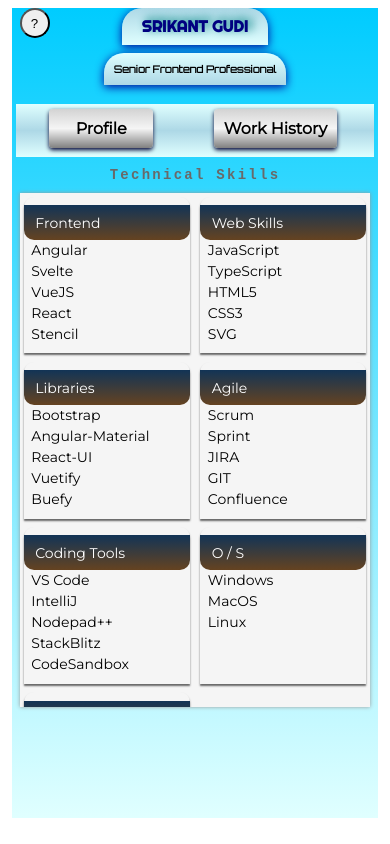
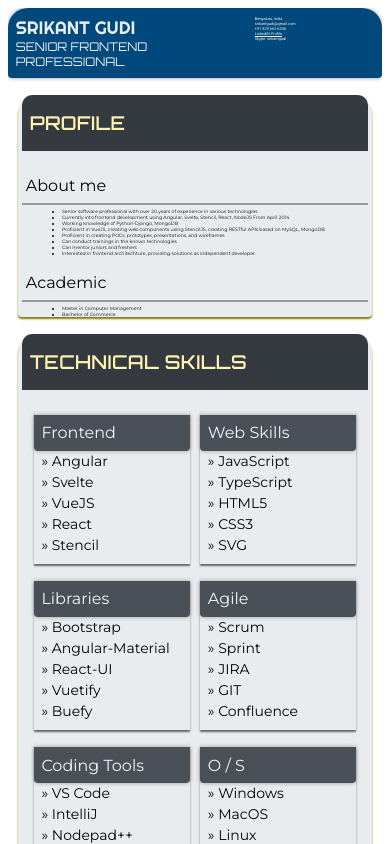
Before and after one commit to srikantgudi/srikantgudi.github.io, a Svelte app: page / in a window 390 px wide. Shown: the top 844 px of the page. Built offline with nearby package versions, Linux system fonts and the light colour scheme; a web font is replaced by a local one.

Commit message:
modified layout

```diff
--- a/public/global.css
+++ b/public/global.css
@@ -1,64 +1,86 @@
 #app {
     box-sizing: border-box;
-    background: linear-gradient(#0cf,lightcyan);
-    height: 96vh;
     margin: 0 10vw;
     overflow: hidden;
 }
+.topnav {
+    display: grid;
+    grid-template-columns: 2fr 1fr;
+    box-shadow: 0 0 4px #999999;
+    padding: 1vh 2vw;
+    background-color: #01497c;
+    color: #e9ecef;
+    border-radius: 20px 20px 4px 4px;
+}
+.page-title {
+    font-size: 2vw;
+    font-family: Righteous;
+    color: #e9ecef;
+    text-transform: uppercase;
+}
+a {
+    color: #e9ecef;
+}
+.resume-section {
+    box-shadow: 0 2px 2px olive;
+    margin: 0 1vw;
+    border-radius: 20px 20px 4px 4px;
+    background-color: #e9ecef;
+    padding-bottom: 1vh;
+}
+.position-title {
+    font-size: 1.2vw;
+    font-family: Orbitron;
+    color: #e9ecef;
+    text-transform: uppercase;
+}
+.contact-info {
+    font-family: Roboto;
+    font-size: 1vw;
+}
 .sectiontitle {
-    box-sizing: border-box;
-    font-size: 16px;
-    background-color: darkslategrey;
-    color: whitesmoke;
-    padding: 1vh 2vw;
-    border-radius: 0 0 10px 10px;
-}
-.content {
-    margin: 0 1vw;
-    height: 55vh;
-    overflow-y: auto;
-    padding: 1vw;
-    box-shadow: 0 0 4px #999999;
-    font-family: Montserrat;
-    background-color: whitesmoke;
-}
-.exp-title {
-    background: linear-gradient(#666666,whitesmoke,#999999);
-    color: navy;
-    font-size: 1.5vw;
-    font-weight: 600;
-    padding: 10px;
+    font-family: Orbitron;
+    font-size: 18px;
+    font-weight: bold;
+    background-color: #343a40;
+    color: #fff3b0;
+    letter-spacing: 1px;
+    padding: 2vh 2vw;
+    margin: 2vh 1vw;
     border-radius: 10px 10px 0 0;
 }
-.exp-period {
+.subsection {
+    margin: 1vh 5vw;
+}
+.subsectiontitle {
+    font-family: Montserrat;
+    font-size: 16px;
+    box-shadow: 0 2px 0 #999999;
+    padding: 1vh 1vw;
+}
+.content-text {
+    font-family: Montserrat;
     font-size: 1.2vw;
-}
-.org-name {
-    border-radius: 10px 10px 0 0;
-    background-color: #dddddd;
-    padding: 5px 10px;
-    font-size: 1vw;
-    margin: 0 1vw;
 }
 @media screen and (max-width: 720px) {
     #app {
-        margin: 0 1vw;
-        padding: 0 1vw;
+        height: auto;
+        margin: 0;
+    }
+    .page-title {
+        font-size: 18px;
+    }
+    .position-title {
+        font-size: 12px;
     }
     .content {
-        height: 60vh;
+        margin: 0;
     }
-    .sectiontitle {
-        font-size: 16px;
+    .resume-section {
+        margin: 0 10px;
+        padding: 0;
     }
-    .topnav {
-        flex-flow: column;
-        justify-content: space-around;
-    }
-    .contact-btn, .contact-info.active {
-        left: 5vw;
-    }
-    .contact-item {
-        font-size: 12px;
+    .subsection {
+        margin: 1vh 1vw;
     }
 }
--- a/src/App.svelte
+++ b/src/App.svelte
@@ -2,180 +2,27 @@
 	import Profile from './Profile.svelte';
 	import Skills from './Skills.svelte';
 	import WorkHistory from './WorkHistory.svelte';
-	import Academic from './Academic.svelte';
-
-	let name = 'Srikant Gudi';
-	let comps = {
-		'profile': {title: 'Profile', comp: Profile},
-		'skills': {title: 'Technical Skills', comp: Skills},
-		'workexp': {title: 'Work History', comp: WorkHistory},
-	};
-	let showContact = false;
-	let compKey = 'skills';
-	let curComp = Profile;
-	$: curComp = comps[compKey].comp;
 </script>
-
-<style>
-	.compnav {
-		display: flex;
-		flex-flow: row wrap;
-		justify-content: space-around;
-		margin: 10px 0;
-		background: linear-gradient(lightcyan,lightblue,lightcyan);
-		padding: 5px;
-	}
-	.compbtn {
-		border: none;
-		padding: 10px;
-		border-radius: 4px;
-		box-shadow: 0 2px 4px #003;
-		margin: 0 4px 4px 0;
-		display: none;
-		cursor: pointer;
-		font-family: Montserrat;
-		font-size: 1.5vw;
-		font-weight: 600;
-		background: linear-gradient(lightgrey,whitesmoke,grey);
-	}
-	.compbtn.show {
-		display: block;
-		min-width: 30%;
-	}
-	.contact-btn {
-		border-radius: 50%;
-		width: 30px;
-		height: 30px;
-		cursor: pointer;
-		position: absolute;
-		top: 1vh;
-		left: 25%;
-		display: block;
-	}
-	.contact-btn:hide {
-		display: none;
-	}
-	.contact-info {
-		display: none;
-		width: fit-content;
-		height: fit-content;
-		transition: all 1s;
-	}
-	.contact-info.active {
-		display: flex;
-		flex-flow: column;
-		position: absolute;
-		top: 1vh;
-		left: 25%;
-		border-radius: 2vw 2vh;
-		box-shadow: 0 2px 2px #333333;
-		background: linear-gradient(lightblue,lightcyan);
-	}
-	.contact-item {
-		font-size: 18px;
-		margin: 4px;
-		min-width: 30%;
-	}
-	.page-title {
-		font-size: 30px;
-		font-weight: 600;
-		font-family: Righteous;
-		text-transform: uppercase;
-		text-shadow: 4px -2px 10px teal;
-		color: navy;
-		padding: 1vh 5vw;
-		border-radius: 20px 20px 0 0;
-		box-shadow: 0 2px 10px #009;
-		background: linear-gradient(lightblue,lightcyan);
-	}
-	.position-title {
-		font-family: Orbitron;
-		font-weight: 600;
-		font-size: 24px;
-		margin: 1vh 10vw;
-		padding: 10px;
-		border-radius: 20px 20px 0 0;
-		box-shadow: 0 2px 10px #009;
-		background: linear-gradient(lightcyan,lightblue);
-	}
-	.topnav {
-		display: flex;
-		flex-flow: column;
-		align-items: center;
-		justify-content: space-around;
-	}
-	@keyframes letterspace {
-		from {letter-spacing: 1px; color: #333;}
-		to {letter-spacing:5px; color: #ddd;}
-	}
-	.cur-comp {
-		box-sizing: border-box;
-		font-family: monospace;
-		font-size: 14px;
-		letter-spacing: 2px;
-		font-weight: 600;
-		display: flex;
-		justify-content: space-around;
-		animation: letterspace 2s ease-in infinite alternate-reverse;
-		margin: 10px 0;
-	}
-	.close-btn {
-		width: 30px;
-		cursor: pointer;
-		border-radius: 2vw 2vh;
-	}
-	@media screen and (max-width: 639px) {
-		.topnav {
-			flex-flow: column;
-			justify-content: space-around;
-		}
-		.content {
-			height: 60vh;
-		}
-		.page-title {
-			font-size: 16px;
-		}
-		.position-title {
-			font-size: 10px;
-		}
-		.compbtn {
-			font-size: 16px;
-		}
-		.contact-btn, .contact-info.active {
-			left: 5vw;
-		}
-		.contact-item {
-			font-size: 12px;
-		}
-	}
-</style>
-
 <div id="app">
-	<button class="contact-btn" on:click={() => {showContact=true}} class:hide={showContact}>
-		?
-	</button>
-	<div class="contact-info" class:active={showContact}>
-		<button class="close-btn" on:click={() => {showContact = false}}>
-			&times;
-		</button>
-		<div class="contact-item">Bengaluru, India</div>
-		<div class="contact-item">srikantgudi@gmail.com</div>
-		<div class="contact-item">+91 829 665 6336</div>
-	</div>
 	<div class="topnav">
-		<div class="page-title">{name}</div>
-		<div class="position-title" >
-			Senior Frontend Professional
+		<div>
+			<div class="page-title">Srikant Gudi</div>
+			<div class="position-title" >
+				Senior Frontend Professional
+			</div>
+		</div>
+		<div class="contact-info">
+			<div class="contact-item">Bengaluru, India</div>
+			<div class="contact-item">srikantgudi@gmail.com</div>
+			<div class="contact-item">+91 829 665 6336</div>
+			<div class="contact-item"><a href="https://www.linkedin.com/in/srikantgudi-blr" target="_blank">LinkedIN Profile</a></div>
+			<div class="contact-item">Skype: srikantgudi</div>
 		</div>
 	</div>
-	<div class="compnav">
-		{#each Object.keys(comps) as key}
-		<button class="compbtn" class:show={key !== compKey} on:click={() => {compKey=key}}>{comps[key].title}</button>
-		{/each}
-	</div>
 
-	<div class="cur-comp">{comps[compKey].title}</div>
 	<div class="content">
-		<svelte:component this={comps[compKey].comp} />
+		<Profile />
+		<Skills />
+		<WorkHistory />
 	</div>
 </div>
--- a/src/Profile.svelte
+++ b/src/Profile.svelte
@@ -1,8 +1,10 @@
 <script>
   import {data} from './data/data';
 </script>
-<div>
-  <div class="sectiontitle">About me</div>
+<div class="resume-section">
+  <div class="sectiontitle">PROFILE</div>
+  <div class="subsection">
+    <div class="subsectiontitle">About me</div>
     <div class="content-text">
       <ul>
         {#each data.profile as text}
@@ -11,8 +13,11 @@
         </li>
         {/each}
       </ul>
-    <div class="sectiontitle">Academic</div>
-    <div>
+    </div>
+  </div>
+  <div class="subsection">
+    <div class="subsectiontitle">Academic</div>
+    <div class="content-text">
       <ul>
         <li>Master in Computer Management</li>
         <li>Bachelor of Commerce</li>
--- a/src/Skills.svelte
+++ b/src/Skills.svelte
@@ -8,6 +8,7 @@
     grid-template-columns: 1fr 1fr 1fr;
     gap: 0 10px;
     height: auto;
+    margin: 1vh 4vw;
   }
   .skillgroup {
     min-width: 30%;
@@ -17,17 +18,22 @@
     padding: 1vh 0;
   }
   .groupname {
-    background: linear-gradient(#123456,#654321);
-    padding: 1vh 3vw;
-    font-size: 14px;
-    color: white;
-    border-radius: 0 0 10px 10px;
+    box-shadow: 0 0 4px #999999;
+    background: #495057;
+    color: whitesmoke;
+    padding: 1vh 2vw;
+    font-size: 16px;
+    font-family: Montserrat;
+    border-radius: 0 0 4px 4px;
   }
   .skillname {
     font-family: Montserrat;
     font-size: 14px;
     padding-left: 2vw;
     line-height: 1.5;
+  }
+  .skillname::before {
+    content: '\bb\20';
   }
   @media screen and (max-width: 420px) {
     .skills {
@@ -36,6 +42,8 @@
   }
 </style>
 
+<div class="resume-section">
+  <div class="sectiontitle">TECHNICAL SKILLS</div>
   <div class="skills">
     {#each data.skills as skill}
       <div class="skillgroup">
@@ -48,3 +56,4 @@
       </div>
     {/each}
   </div>
+</div>
--- a/src/WorkHistory.svelte
+++ b/src/WorkHistory.svelte
@@ -104,23 +104,53 @@
   .org-name, .exp-period {
     font-size: 14px;
   }
+  .job-title {
+    font-family: Montserrat;
+    background-color: #495057;
+    color: #f8f9fa;
+    padding: 10px;
+  }
+  .org-name {
+    font-family: Montserrat;
+    box-shadow: 0 0 4px #495057;
+    padding: 1vh 2vw;
+  }
+
+  .exp {
+    display: flex;
+    flex-flow: column;
+    height: auto;
+    margin: 1vh 4vw;
+  }
+  .details {
+    margin: 1vh 4vw;
+    font-family: Montserrat;
+    font-size: 1vw;
+  }
   @media screen and (max-width: 639px) {
   }
 </style>
-<div>
+
+<div class="resume-section">
+  <div class="sectiontitle">WORK EXPERIENCE</div>
+  <div class="exp">
     {#each expList as exp, idx}
-    <div class="sectiontitle">
+      <div class="job-title">
         {exp.header.jobTitle} &raquo; <span class="exp-period">{exp.header.dates}</span>
       </div>
       <div class="org-name">
         {exp.header.org}
       </div>
-    <div>
+      <div class="details">
+        <details>
+          <summary>Details:</summary>
           <ul>
             {#each exp.content as text}
               <li>{text}</li>
             {/each}
           </ul>
+        </details>
       </div>
     {/each}
   </div>
+</div>
```
Lines whose indentation alone changed are shown as unchanged.
